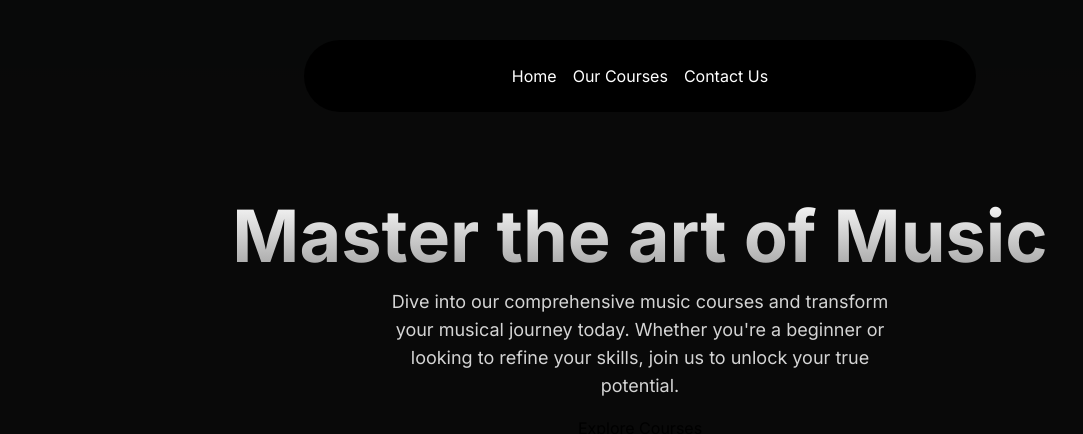
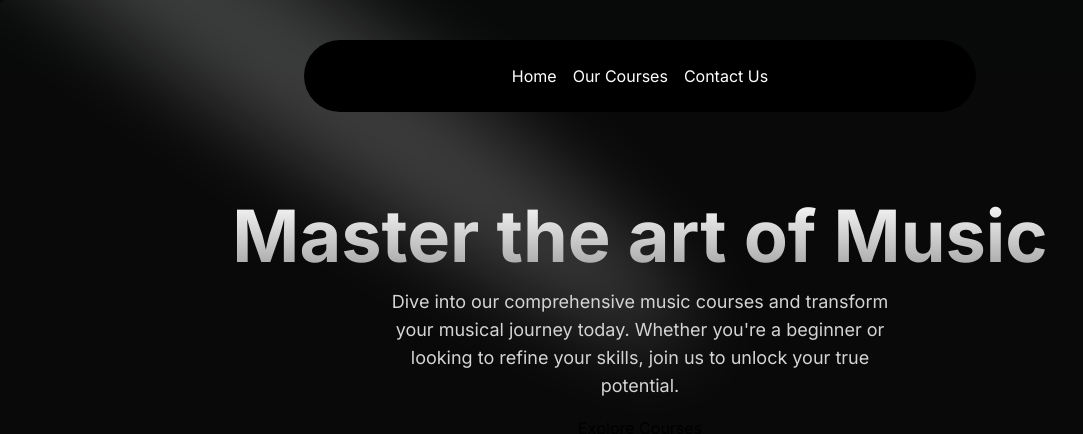
Before and after one commit to ashutosh-naik/music-nextjs-app, a Next.js app: page / in a window 1280 px wide. Shown: the top 434 px of the page, without its empty margins (0-1083 px from the left). Built offline with nearby package versions, Linux system fonts and the light colour scheme.

Commit message:
Spotlight

```diff
--- a/src/components/HeroSection.tsx
+++ b/src/components/HeroSection.tsx
@@ -1,9 +1,14 @@
 import Link from "next/link";
 import React from "react";
+import { Spotlight } from "./ui/Spotlight";
 
 function HeroSection() {
   return (
     <div className="h-auto md:h-[40rem] w-full rounded-md flex flex-col items-center justify-center relative overflow-hidden mx-auto py-10 md:py-0">
+      <Spotlight
+        className="-top-40 left-0 md:left-60 md:-top-20"
+        fill="white"
+      />
       <div className="p-4 relative z-10 w-full text-center">
         <h1 className="mt-20 md:mt-0 text-4xl md:text-7xl font-bold bg-clip-text text-transparent bg-gradient-to-b from-neutral-50 to-neutral-400">
           Master the art of Music
--- /dev/null
+++ b/src/components/ui/Spotlight.tsx
@@ -0,0 +1,56 @@
+import React from "react";
+import { cn } from "@/utils/cn";
+
+type SpotlightProps = {
+  className?: string;
+  fill?: string;
+};
+
+export const Spotlight = ({ className, fill }: SpotlightProps) => {
+  return (
+    <svg
+      className={cn(
+        "animate-spotlight pointer-events-none absolute z-[1]  h-[169%] w-[138%] lg:w-[84%] opacity-0",
+        className
+      )}
+      xmlns="http://www.w3.org/2000/svg"
+      viewBox="0 0 3787 2842"
+      fill="none"
+    >
+      <g filter="url(#filter)">
+        <ellipse
+          cx="1924.71"
+          cy="273.501"
+          rx="1924.71"
+          ry="273.501"
+          transform="matrix(-0.822377 -0.568943 -0.568943 0.822377 3631.88 2291.09)"
+          fill={fill || "white"}
+          fillOpacity="0.21"
+        ></ellipse>
+      </g>
+      <defs>
+        <filter
+          id="filter"
+          x="0.860352"
+          y="0.838989"
+          width="3785.16"
+          height="2840.26"
+          filterUnits="userSpaceOnUse"
+          colorInterpolationFilters="sRGB"
+        >
+          <feFlood floodOpacity="0" result="BackgroundImageFix"></feFlood>
+          <feBlend
+            mode="normal"
+            in="SourceGraphic"
+            in2="BackgroundImageFix"
+            result="shape"
+          ></feBlend>
+          <feGaussianBlur
+            stdDeviation="151"
+            result="effect1_foregroundBlur_1065_8"
+          ></feGaussianBlur>
+        </filter>
+      </defs>
+    </svg>
+  );
+};
--- a/tailwind.config.ts
+++ b/tailwind.config.ts
@@ -9,10 +9,25 @@
   darkMode: "class",
   theme: {
     extend: {
+      animation: {
+        spotlight: "spotlight 2s ease .75s 1 forwards",
+      },
       backgroundImage: {
         "gradient-radial": "radial-gradient(var(--tw-gradient-stops))",
         "gradient-conic":
           "conic-gradient(from 180deg at 50% 50%, var(--tw-gradient-stops))",
+      },
+      keyframes: {
+        spotlight: {
+          "0%": {
+            opacity: "0",
+            transform: "translate(-72%, -62%) scale(0.5)",
+          },
+          "100%": {
+            opacity: "1",
+            transform: "translate(-50%,-40%) scale(1)",
+          },
+        },
       },
     },
   },
```
